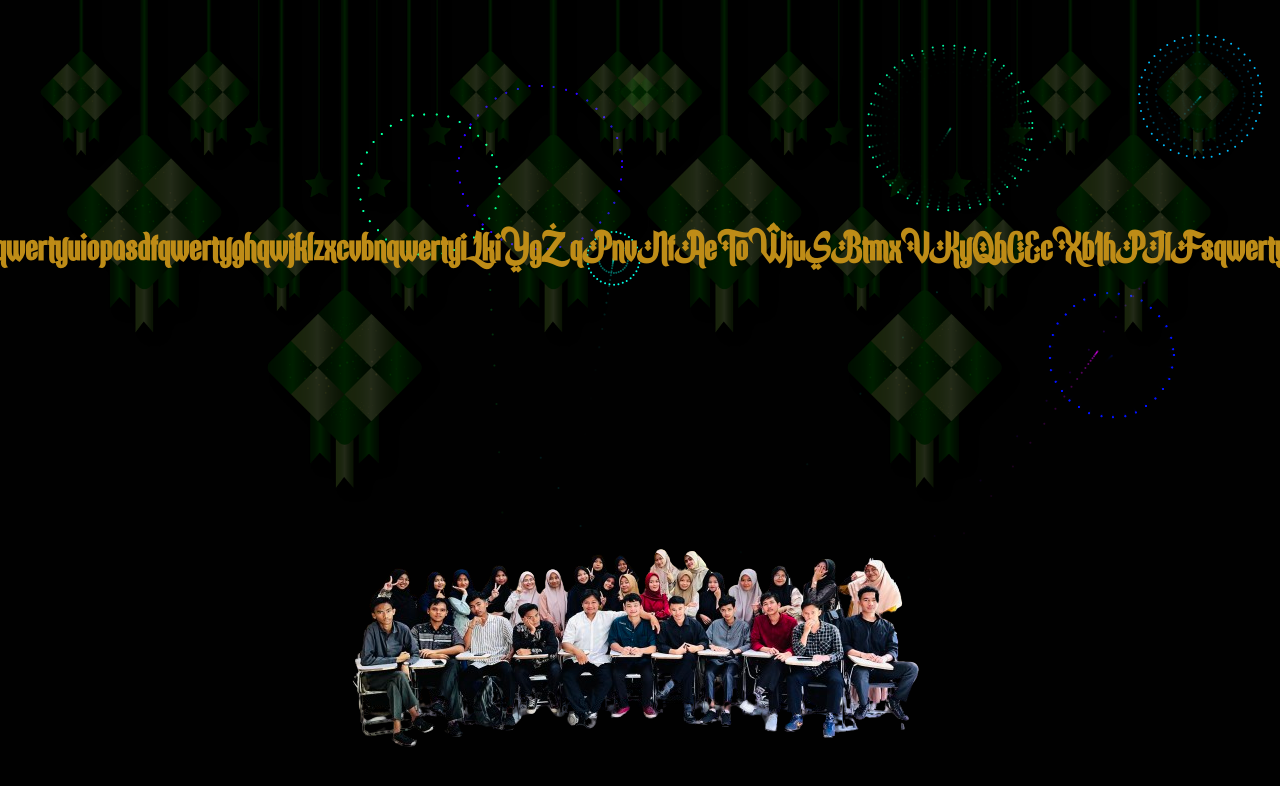
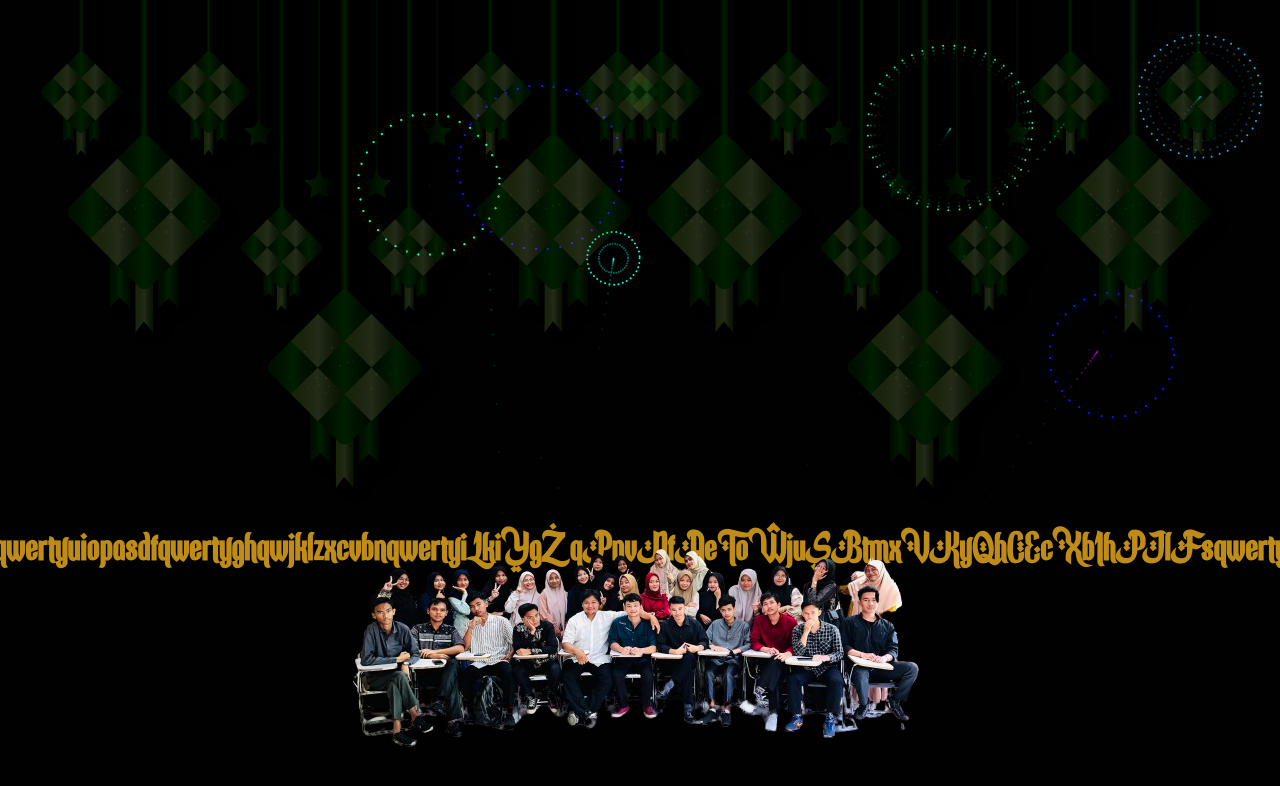
Before and after one commit to AICodeAl/Lebaran, a plain HTML site: page index.html in a window 1280 px wide. Drawn offline with Linux system fonts and the light colour scheme; animation ran at ten frames a second.

Commit message:
Update style.css

```diff
--- a/style.css
+++ b/style.css
@@ -3,7 +3,7 @@
     flex-direction: column;
     align-items: center;
     justify-content: center;
-    margin-top: 200px;
+    margin-top: 500px;
   }
   canvas {
   position: absolute;
```
